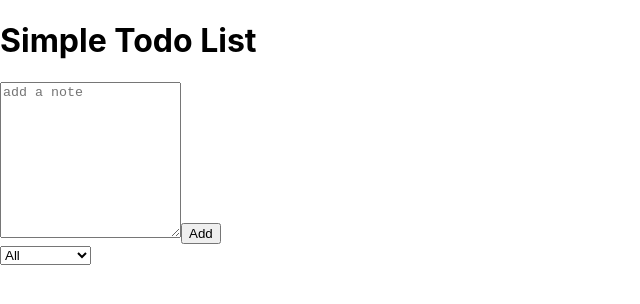
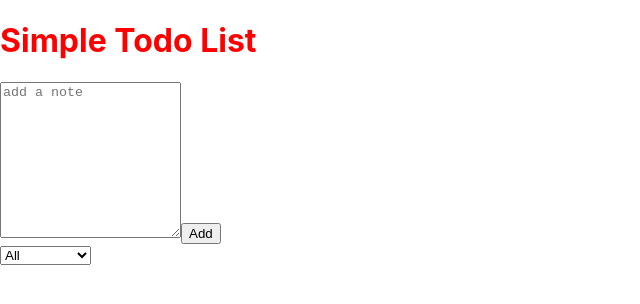
Before and after one commit to AdarshNaikDev/simple-todo, a React (Create React App) app: page / in a window 1280 px wide. Shown: the top 304 px of the page, without its empty margins (0-640 px from the left). Built offline with nearby package versions, Linux system fonts and the light colour scheme.

Commit message:
Title color changed

```diff
--- a/src/App.css
+++ b/src/App.css
@@ -37,3 +37,7 @@
     transform: rotate(360deg);
   }
 }
+
+.todo-title {
+  color: red;
+}
--- a/src/App.js
+++ b/src/App.js
@@ -10,7 +10,7 @@ function App() {
 
   return (
     <>
-      <h1>
+      <h1 className='todo-title'>
         Simple Todo List
       </h1>
       <Form setInputText={setInputText} todos={todos} setTodos={setTodos} inputText={inputText}/>
```
